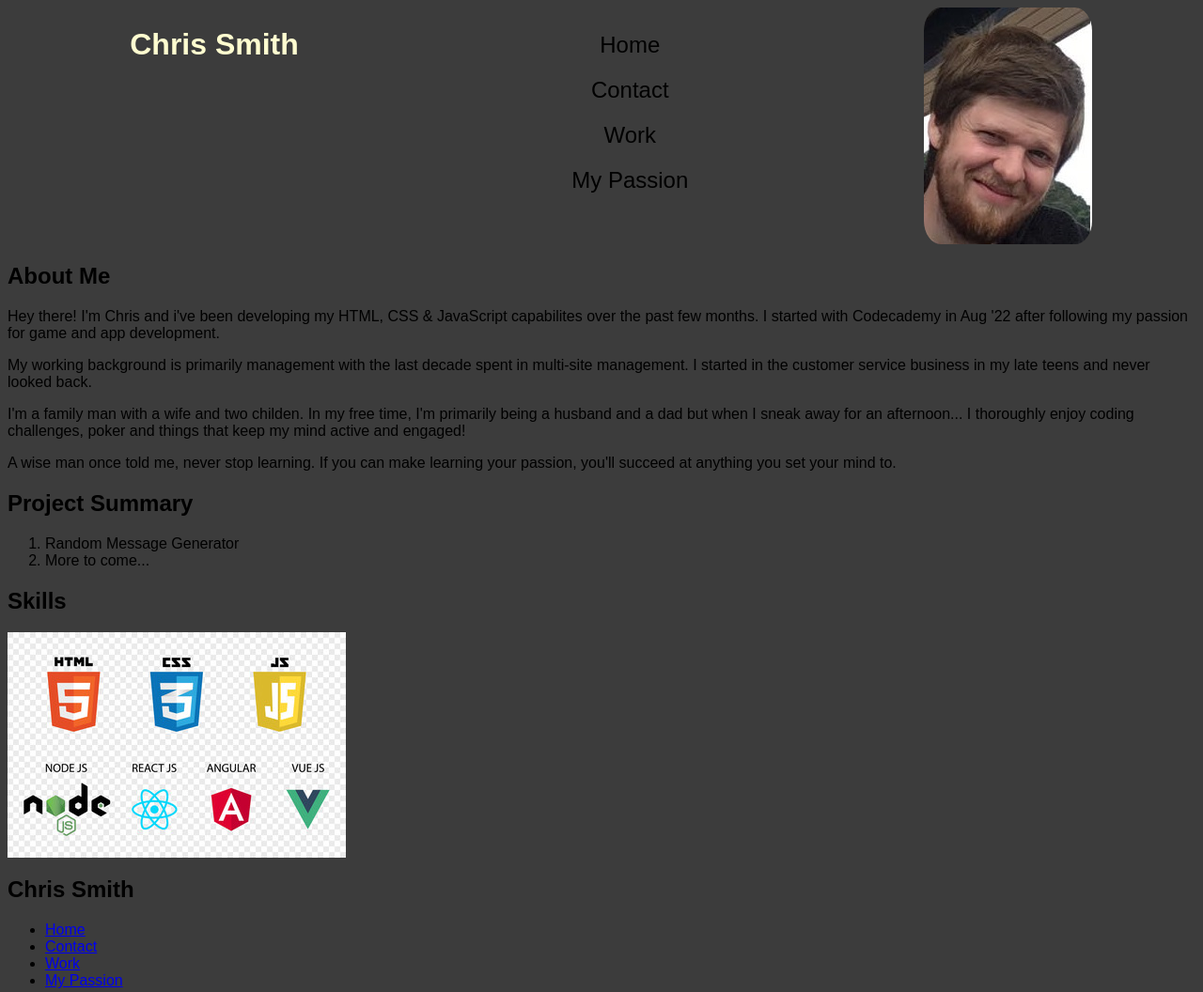
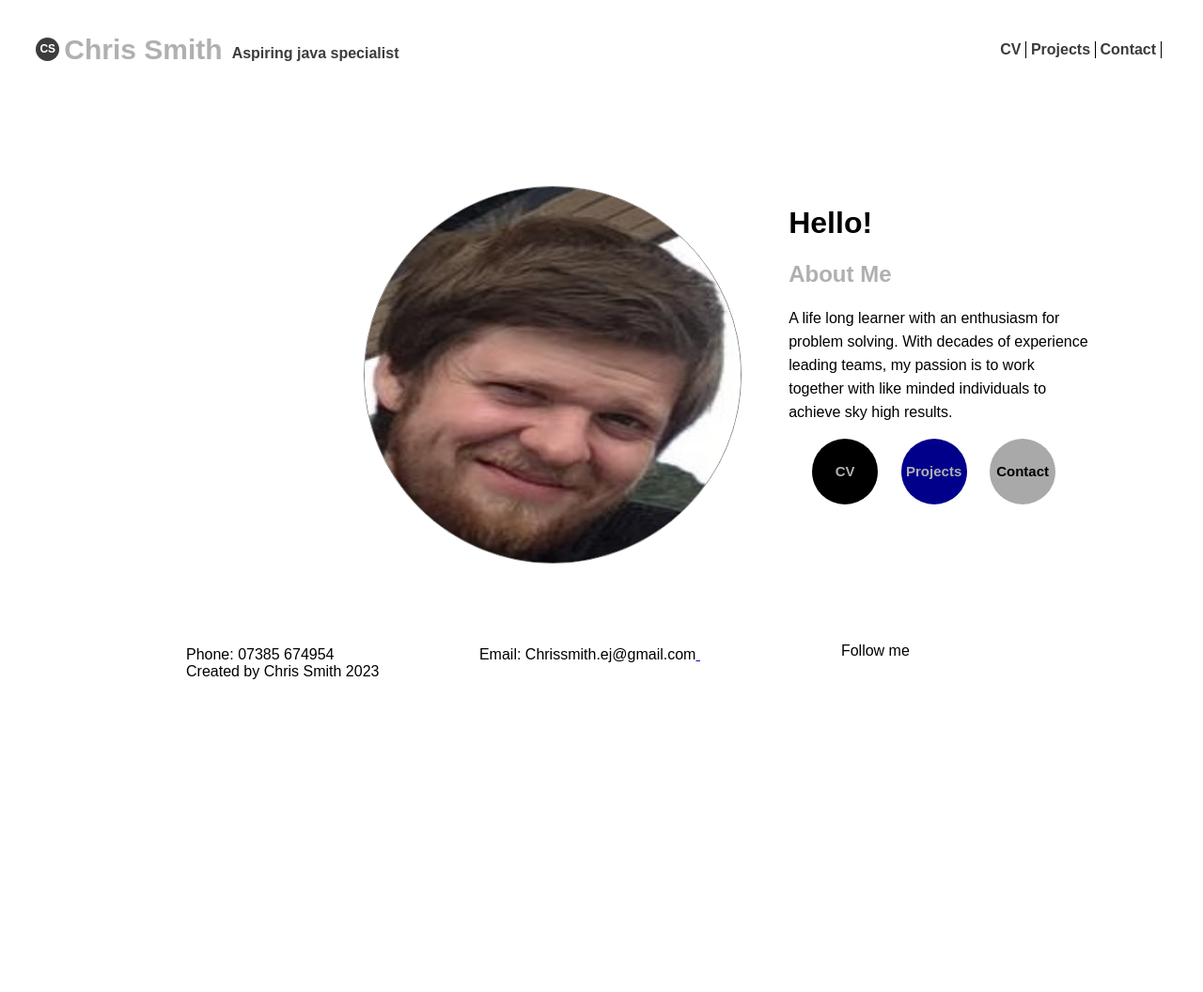
Before and after one commit to cmsmith-ej/personalWebsite, a plain HTML site: page index.html in a window 1280 px wide. Shown: the whole page at 94% size. After the commit the page ends 800 px from the top, so only its background shows below. Drawn offline with Linux system fonts and the light colour scheme.

Commit message:
Full redesign, 90% completed home page. Need to finalise footer elements and update colour sceheme

```diff
--- a/css/contact.css
+++ /dev/null
@@ -1,7 +0,0 @@
-* {
-    background-color: lightgrey;
-}
-
-#chrisFace {
-    border-radius: 10%;
-}
--- /dev/null
+++ b/css/footer.css
@@ -0,0 +1,22 @@
+footer {
+    margin-top: 270px;
+    display: flex;
+}
+
+footer li {
+    list-style: none;
+    display: inline-flex;
+    justify-content: start;
+    padding: 0px 0px 0px 150px;
+    color: black;
+}
+
+footer li a {
+    text-decoration: none;
+    color: black;
+}
+
+footer li a:hover {
+    color: grey;
+    text-decoration: dotted;
+}
--- /dev/null
+++ b/css/header.css
@@ -0,0 +1,86 @@
+* {
+    font-family: sans-serif;
+}
+
+/* HEADER START */
+
+/*header set to flex*/
+header {
+    display: flex;
+}
+
+/*splits header into 2 sections*/
+.leftHeader {
+    display: flex;
+    width: 80%;
+    padding-left: 2%;
+}
+
+/*splits header into 2 sections*/
+.rightHeader {
+    display: flex;
+    width: 20%;
+    margin: auto;
+}
+
+/*Chris Smith - sets color, size*/
+header h2 a{
+    text-decoration: none;
+    color: rgb(176, 176, 176);
+    display: inline-flex;
+    font-size: 30px;
+    width: auto;
+    overflow: none;
+    line-height: 50px;
+}
+
+header h2 a:hover {
+    color: black;
+    box-shadow: 10px;
+}
+
+/*handles small CS circle*/
+.circle2 {
+    width: 25px;
+    height: 25px;
+    line-height: 25px;
+    border-radius: 50%;
+    font-size: 12px;
+    color: white;
+    font-weight: bold;
+    display: inline-flex;
+    margin: auto 5px;
+    background-color: rgb(61, 60, 60);
+  }
+
+  /*handles small CS circle text*/
+  .circle2 p {
+    margin: auto;
+  }
+
+  /*handles aspiring text*/
+ #aspiring {
+    display: inline-flex;
+    color: rgb(61, 60, 60);
+    font-weight: bold;
+    padding-left: 5px;
+    margin: auto 5px;
+    line-height: 40px;
+    padding-top: 8px;
+}
+
+/*handles navigation links*/
+header nav a{
+    text-decoration: none;
+    color: rgb(61,60,60);
+    font-weight: bold;
+}
+
+/*handles navigation list*/
+header nav li {
+    display: inline-flex;
+    padding-right: 5px;
+    border-right: 1px solid black;
+}
+
+/*HEADER*/
--- /dev/null
+++ b/css/indexBody.css
@@ -0,0 +1,82 @@
+* {
+  font-family: sans-serif;
+}
+
+.main {
+  height: 500px;
+}
+
+/*handles left side of body*/
+.leftMain {
+  margin-left: 30%;
+  display: inline-block;
+  height: 200px;
+  margin-top: 100px;
+}
+
+/*handles right side of body*/
+.rightMain {
+  position: absolute;
+  margin-top: 100px;
+  padding-left: 50px;
+  display: inline-block;
+  width: 25%;
+  height: 300px;
+}
+
+/*handles home page photo*/
+#chrisFace {
+  border: 1px solid grey;
+  border-radius: 100%;
+  width: 400px;
+  height: 400px;
+  margin: auto;
+}
+
+/*handles the circles on home page*/
+.circle {
+    width: 70px;
+    height: 70px;
+    line-height: 70px;
+    border-radius: 50%;
+    color: #fff;
+    text-align: center;
+    display: inline-block;
+    margin-right: 20px;
+  }
+
+  /*black circle*/
+  #circle1 {
+    margin-left: 25px;
+    background-color: black;
+    font-size: 10px;
+  }
+
+  /*green circle*/
+  #circle2 {
+    background-color: darkblue;
+    font-size: 10px;
+  }
+  /*red circle*/
+  #circle3 {
+    background-color: darkgrey;
+    font-size: 10px;
+  }
+
+  #circle3 h2 {
+    color: black;
+    margin: auto;
+  }
+
+  /*all circles, aligning text*/
+  #circle1 h2, #circle2 h2 {
+    margin: auto;
+  }
+
+  .rightMain h2 {
+    color: rgb(176,176,176);
+  }
+
+  .rightMain p {
+    line-height: 25px;
+  }
--- a/css/main.css
+++ /dev/null
@@ -1,34 +0,0 @@
-* {
-    background-color: rgb(60, 60, 60);
-    font-family: sans-serif;
-}
-header {
-    padding-left: 10px;
-    color: #FFFDD0;
-    display: flex;
-    justify-content: space-around;
-    width: 100%;
-}
-
-/*Removes underline from link*/
-header nav a{
-    text-decoration: none;
-    color: black;
-}
-
-/* Removes bullet points from Nav links*/
-header nav li {
-    list-style-type: none;
-    margin: auto;
-    padding: 10px;
-    font-size: 1.5em;
-    text-align: center;
-}
-
-header nav a:hover {
-    color: white;
-}
-
-header img {
-    border-radius: 10%;
-}
--- a/css/myPassion.css
+++ /dev/null
@@ -1,7 +0,0 @@
-* {
-    background-color: lightgrey;
-}
-
-#chrisFace {
-    border-radius: 10%;
-}
--- a/css/work.css
+++ /dev/null
@@ -1,7 +0,0 @@
-* {
-    background-color: lightgrey;
-}
-
-#chrisFace {
-    border-radius: 10%;
-}
--- a/index.html
+++ b/index.html
@@ -1,65 +1,61 @@
 <html lang="en">
     <head>
         <title>Home</title>
-        <link rel="stylesheet" href="./css/main.css">
+        <link rel="stylesheet" href="./css/header.css">
+        <link rel="stylesheet" href="./css/indexBody.css">
+        <link rel="stylesheet" href="./css/footer.css">
         <script src="./js/mainjs.js"></script>
     </head>
     <header>
-        <h1> Chris Smith </h1>
-
-        <nav class ="menu">
-            <ul>
-                <li><a href = "./index.html"> Home </a></li>
-                <li><a href = "./contact.html"> Contact </a></li>
-                <li><a href = "./work.html"> Work </a></li>
-                <li><a href = "./myPassion.html"> My Passion </a></li>
-            </ul>
-        </nav>
-        <img id="chrisFace" src="./media/face.jpg" alt="Chris's portait">
+        <div class="leftHeader">
+            <div class="circle2">
+                <p>CS</p>
+            </div>
+            <h2> <a href = "./index.html"> Chris Smith </a> </h2>
+            <p id="aspiring"> Aspiring java specialist </p>
+        </div>
+        <div class="rightHeader">
+            <nav class ="menu">
+                <ul>
+                    <li><a href = "./cv.html"> CV </a></li>
+                    <li><a href = "./projects.html"> Projects </a></li>
+                    <li><a href = "./mcontact.html"> Contact </a></li>
+                </ul>
+            </nav>
         </div>
     </header>
+
     <body>
         <main>
-            <h2> About Me </h2>
+            <div class="leftMain">
+                <img id="chrisFace" src="./media/face.jpg" alt="Chris's portait">
+            </div>
+            <div class="rightMain">
+                <h1> Hello! </h1>
+                <h2> About Me </h2>
+                <p> A life long learner with an enthusiasm for problem solving. With
+                    decades of experience leading teams, my passion is to work together
+                    with like minded individuals to achieve sky high results.</p>
+                <div class="circle" id="circle1">
+                    <h2> CV </h2>
+                </div>
+                <div class ="circle" id="circle2">
+                    <h2> Projects </h2>
+                </div>
+                <div class="circle" id="circle3">
+                    <h2> Contact </h2>
+                </div>
+            </div>
+        </main>
 
-            <p> Hey there! I'm Chris and i've been developing my HTML, CSS & JavaScript capabilites
-                over the past few months. I started with Codecademy in Aug '22 after following my
-                passion for game and app development.
-            </p>
-            <p> My working background is primarily management with the last decade spent in multi-site
-                management. I started in the customer service business in my late teens and never
-            looked back.</p>
-            <p> I'm a family man with a wife and two childen. In my free time, I'm primarily being a
-                husband and a dad but when I sneak away for an afternoon... I thoroughly enjoy coding
-                challenges, poker and things that keep my mind active and engaged!
-            </p>
-            <p> A wise man once told me, never stop learning. If you can make learning your passion,
-                you'll succeed at anything you set your mind to.
-            </p>
-        </main>
-        <div class="projects">
-            <h2> Project Summary </h2>
-            <ol>
-                <li> Random Message Generator </li>
-                <li> More to come... </li>
-            </ol>
-        </div>
-        <div class="skills">
-            <h2> Skills </h2>
-            <img id="skillsImage" src="./media/skills.jpg" alt="skills">
-
-        </div>
     </body>
     <footer>
-        <h2 id="footerName"> Chris Smith </h2>
-        <nav class ="bottomMenu">
-            <ul>
-                <li><a href = "./index.html"> Home </a></li>
-                <li><a href = "./contact.html"> Contact </a></li>
-                <li><a href = "./work.html"> Work </a></li>
-                <li><a href = "./myPassion.html"> My Passion </a></li>
-            </ul>
-        </nav>
+        <ul >
+            <li> <a href="tel07385674954"> Phone: 07385 674954 </a> </li>
+            <li> <a href="mailto: chrissmith.ej@gmail.com"> Email: Chrissmith.ej@gmail.com</li>
+            <li> <a href="Facebook.com">Follow me </a> </li>
+            <li> Created by Chris Smith 2023 </li>
+        </ul>
     </footer>
 
 </html>
```
Also changed, not shown: contact.html (deleted, +0 -38 lines), myPassion.html (deleted, +0 -37 lines), work.html (deleted, +0 -37 lines).
